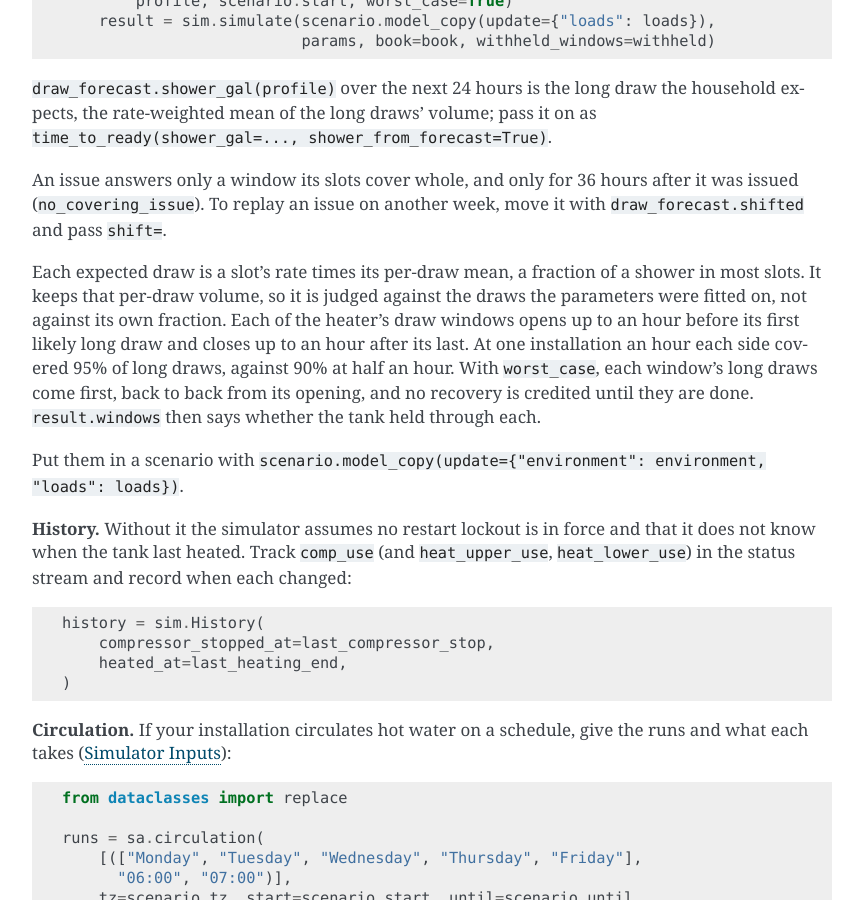
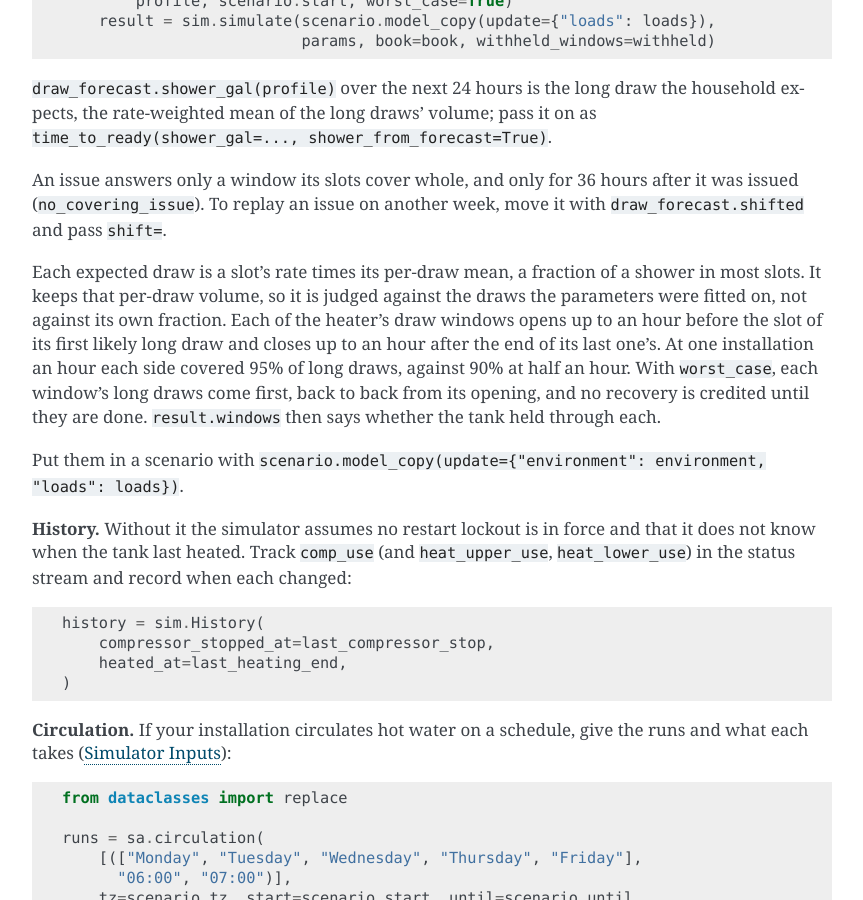
Before and after one commit to eman/nwp500-python, a Sphinx documentation site: the page built from docs/how-to/simulate-heater.rst, in a window 1280 px wide and 900 px high, scrolled down 16104 px. Shown: the whole window, without its empty margins (338-1201 px from the left). Built offline with Sphinx 7.4.7, drawn with Linux system fonts in a browser that asks for light colours.

Commit message:
docs(sim): a window closes reach after its last slot's end

```diff
--- a/docs/how-to/simulate-heater.rst
+++ b/docs/how-to/simulate-heater.rst
@@ -881,8 +881,8 @@ Each expected draw is a slot's rate times its per-draw mean, a
 fraction of a shower in most slots. It keeps that per-draw volume, so
 it is judged against the draws the parameters were fitted on, not
 against its own fraction. Each of the heater's draw windows opens up to
-an hour before its first likely long draw and closes up to an hour after
-its last. At one installation an hour each side covered 95% of long
+an hour before the slot of its first likely long draw and closes up to
+an hour after the end of its last one's. At one installation an hour each side covered 95% of long
 draws, against 90% at half an hour. With ``worst_case``, each
 window's long draws come first, back to back from its opening, and no
 recovery is credited until they are done. ``result.windows`` then says
```
Also changed, not shown: 1 other file.
